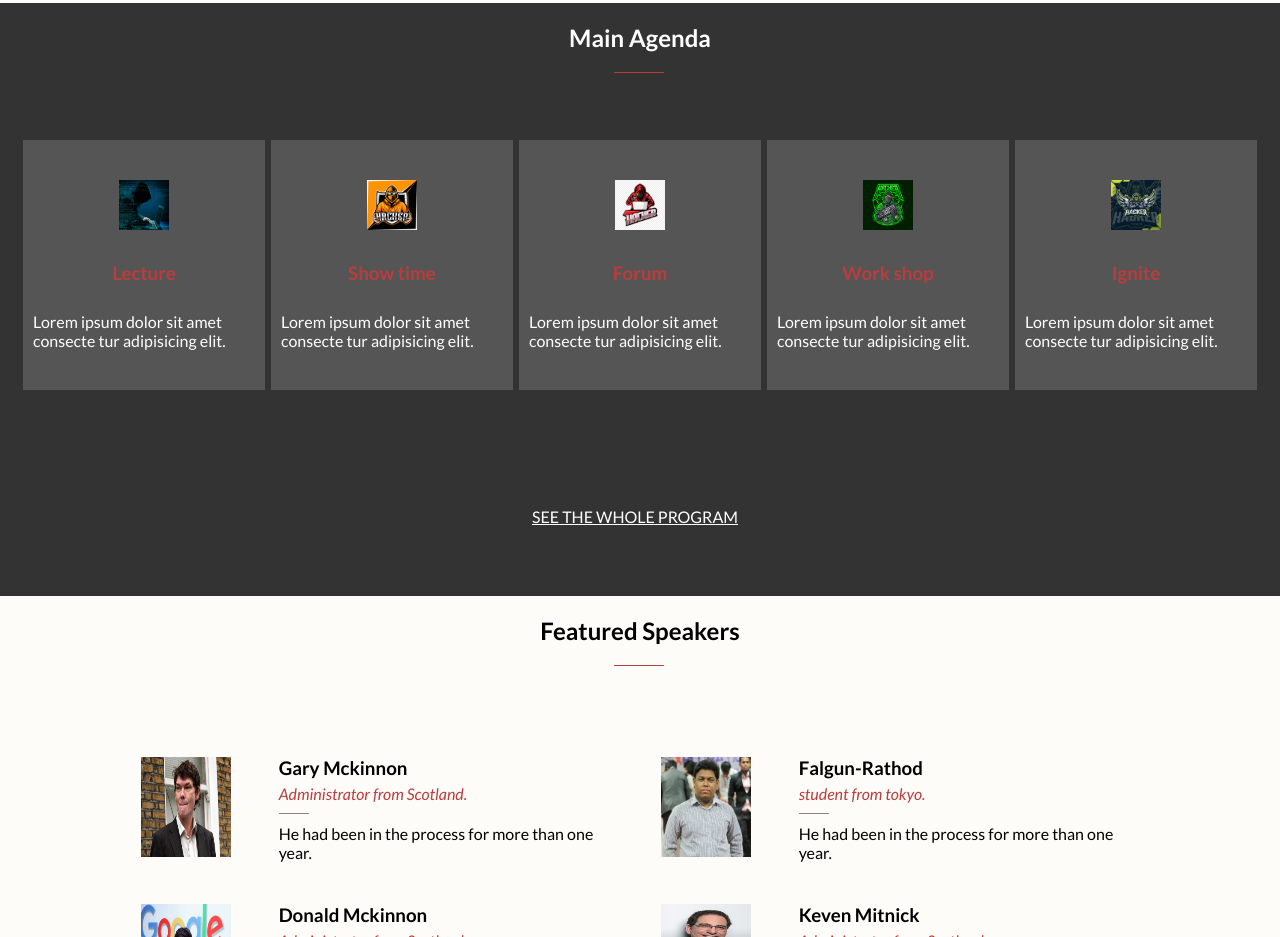
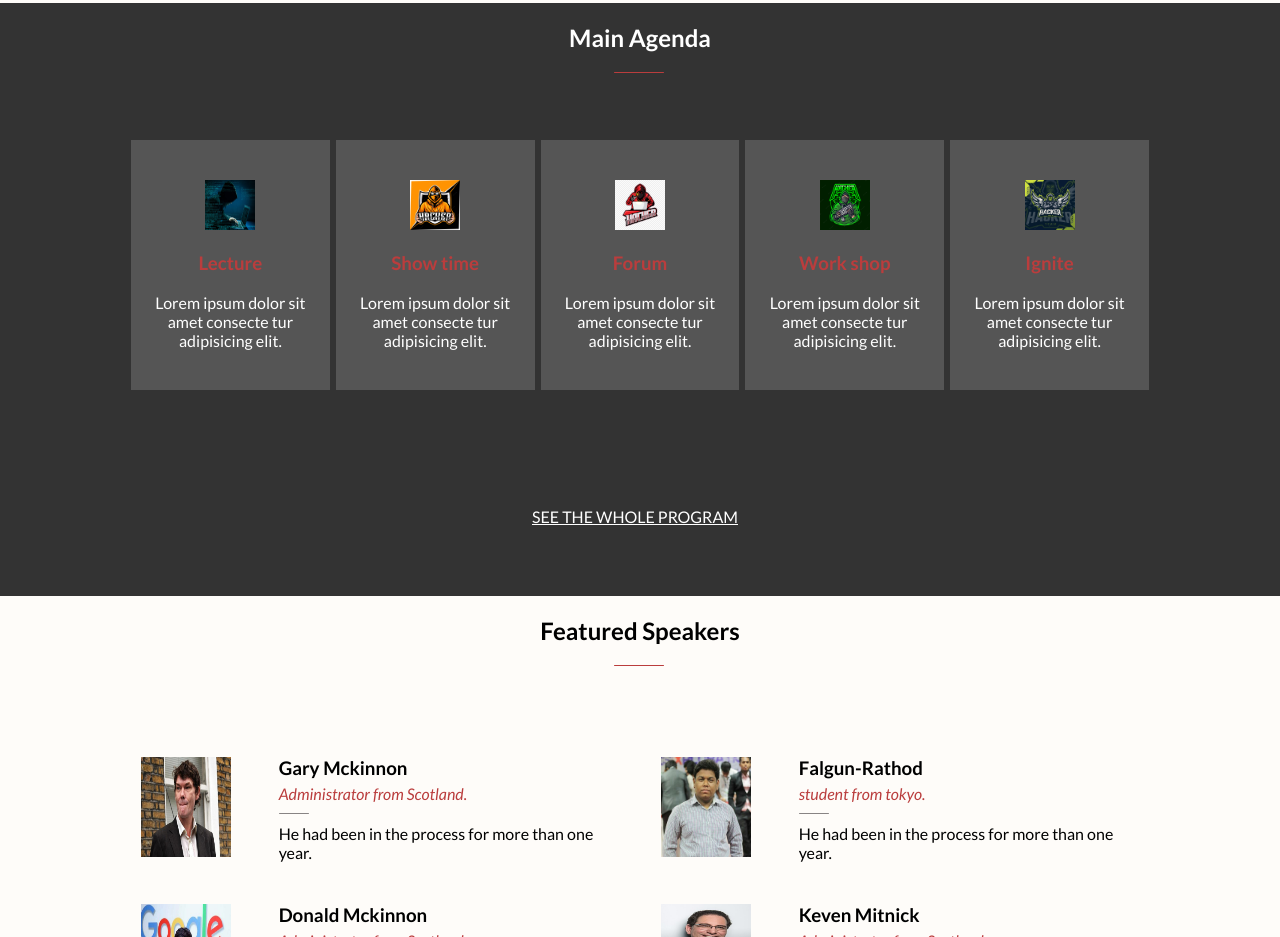
Before and after one commit to quavo19/FristCapStone, a website: page index.html in a window 1280 px wide. Shown: the part 817-1754 px from the top of the page. Drawn offline with Linux system fonts and the light colour scheme.

Commit message:
Center items and give margins

```diff
--- a/style.css
+++ b/style.css
@@ -524,7 +524,7 @@ footer,
   .outline-items {
     display: grid;
     grid-template-columns: 20% 20% 20% 20% 20%;
-    margin: 5% 20px;
+    margin: 5% 10%;
   }
 
   #china {
@@ -540,6 +540,7 @@ footer,
     display: flex;
     margin: 40px 10px;
     flex-direction: column;
+    text-align: center;
   }
 
   .line {
```
